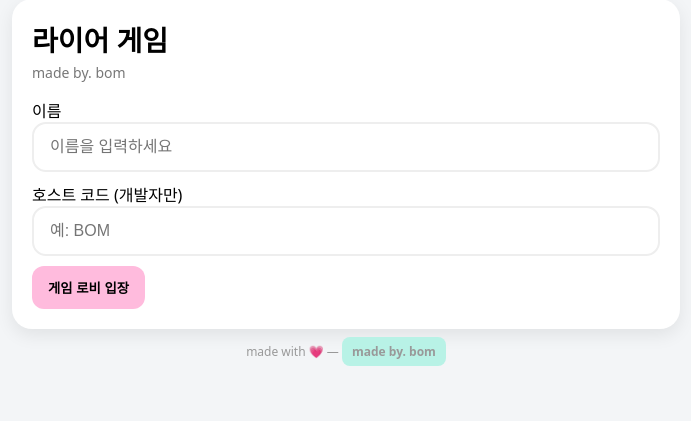
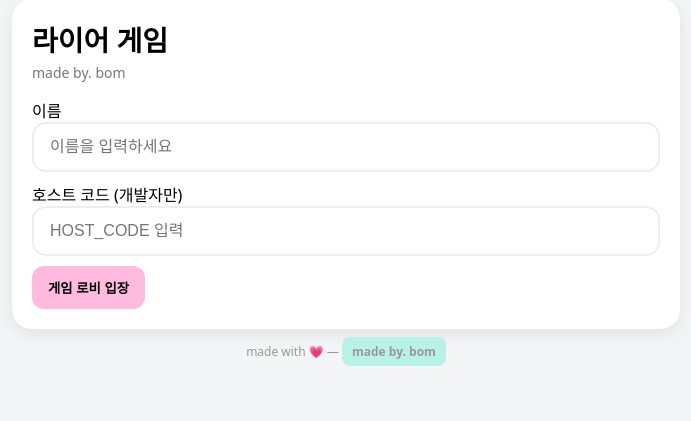
Before and after one commit to bomi-coder/liar_game, a Flask app: page / in a window 1280 px wide. Shown: the part 17-438 px from the top of the page, without its empty margins (294-985 px from the left). Run offline with Flask 3, Linux system fonts and the light colour scheme; some libraries are stand-ins or nearby versions.

Commit message:
Update index.html

```diff
--- a/templates/index.html
+++ b/templates/index.html
@@ -10,7 +10,7 @@
 
     <!-- 호스트 코드 입력 (선택) -->
     <label>호스트 코드 (개발자만)</label>
-    <input class="input" name="code" placeholder="예: BOM" value="{{ request.args.get('code','') }}">
+    <input class="input" name="code" placeholder="HOST_CODE 입력" value="{{ request.args.get('code','') }}">
     <div style="height:10px"></div>
 
     <button class="btn btn-primary" type="submit">게임 로비 입장</button>
```
